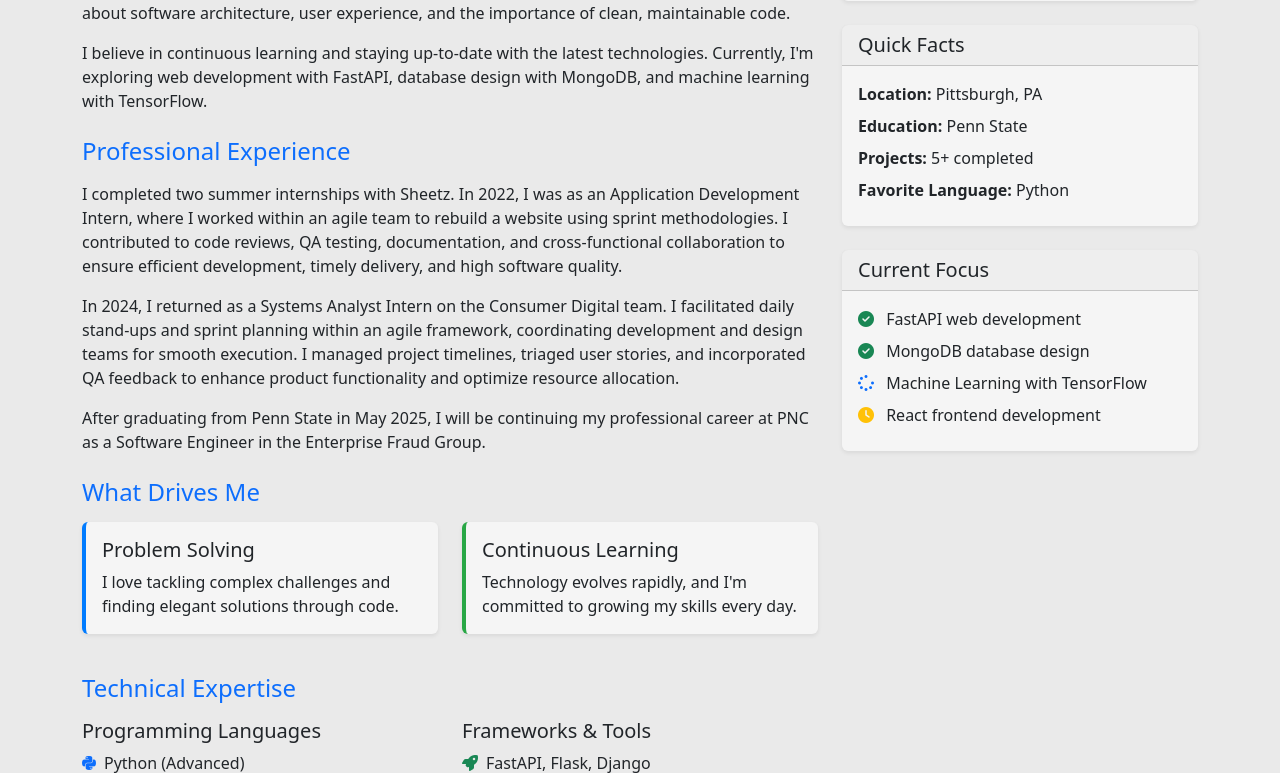
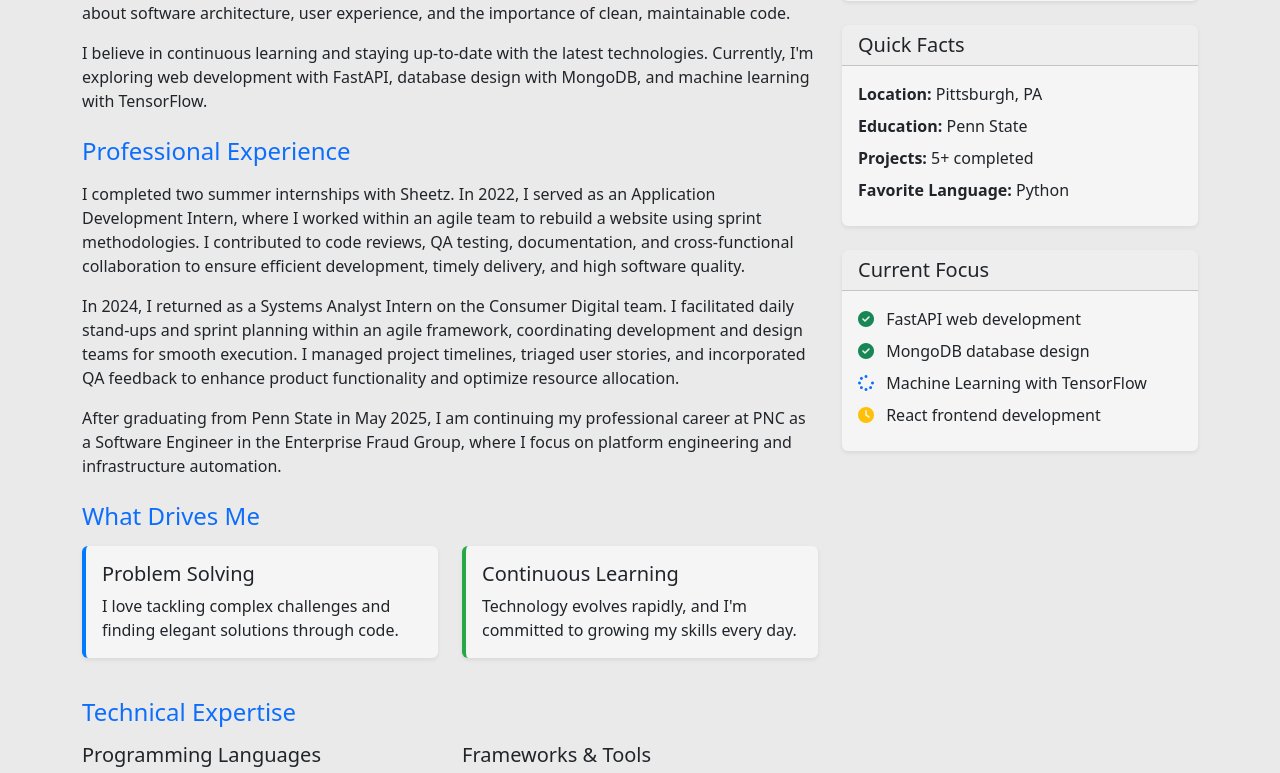
Before and after one commit to hohman73/portfolio-website, a FastAPI app: page /about in a window 1280 px wide. Shown: the part 364-1137 px from the top of the page. Run offline with FastAPI, Linux system fonts and the light colour scheme; some libraries are stand-ins or nearby versions.

Commit message:
Changed about

```diff
--- a/templates/about.html
+++ b/templates/about.html
@@ -30,7 +30,7 @@
         <div class="mb-4">
             <h2 class="h4 text-primary mb-3">Professional Experience</h2>
             <p>
-                I completed two summer internships with Sheetz. In 2022, I was as an Application
+                I completed two summer internships with Sheetz. In 2022, I served as an Application
                 Development Intern, where I worked within an agile team to rebuild a website using
                 sprint methodologies. I contributed to code reviews, QA testing, documentation, and
                 cross-functional collaboration to ensure efficient development, timely delivery,
@@ -44,8 +44,9 @@
                 functionality and optimize resource allocation.
             </p>
             <p>
-                After graduating from Penn State in May 2025, I will be continuing my professional career
-                at PNC as a Software Engineer in the Enterprise Fraud Group.
+                After graduating from Penn State in May 2025, I am continuing my professional career
+                at PNC as a Software Engineer in the Enterprise Fraud Group, where I focus on platform
+                engineering and infrastructure automation.
             </p>
         </div>
 
```
